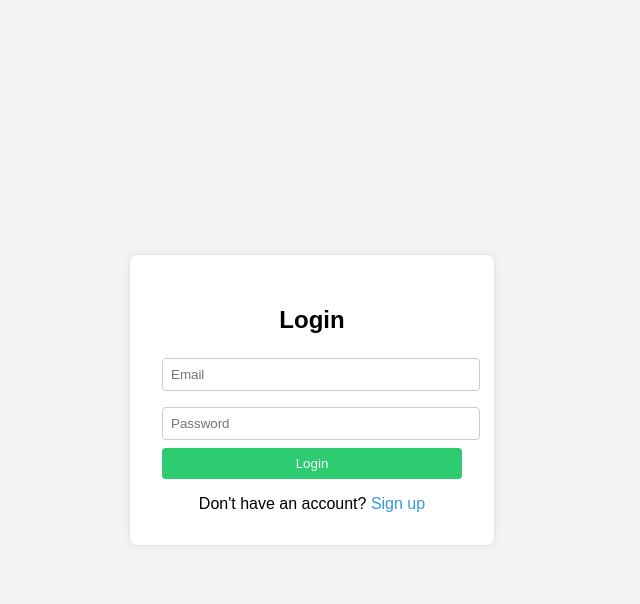
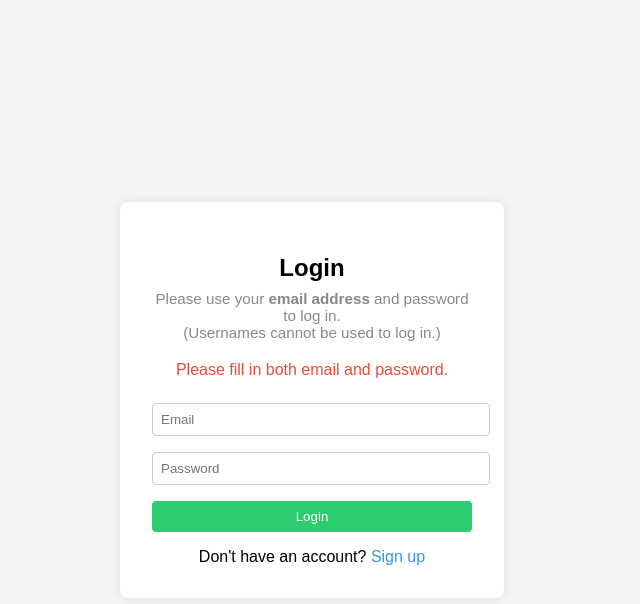
Before and after one commit to gorillaheartmedia/scrum, a plain HTML site: page login.html in a window 1280 px wide. Both pictures are taken after a click on the button "Login". Shown: the whole page, without its empty margins (328-968 px from the left). Drawn offline with nearby package versions, Linux system fonts and the light colour scheme.

Commit message:
Update login.html

```diff
--- a/login.html
+++ b/login.html
@@ -1,8 +1,8 @@
 <!DOCTYPE html>
 <html lang="en">
 <head>
-  <meta charset="UTF-8">
-  <meta name="viewport" content="width=device-width, initial-scale=1.0">
+  <meta charset="UTF-8" />
+  <meta name="viewport" content="width=device-width, initial-scale=1.0" />
   <title>Login - Scrum App</title>
   <script src="https://cdn.jsdelivr.net/npm/@supabase/supabase-js"></script>
   <style>
@@ -20,7 +20,7 @@
       padding: 2rem;
       border-radius: 8px;
       box-shadow: 0 0 10px rgba(0,0,0,0.1);
-      width: 300px;
+      width: 320px;
     }
     h2 {
       margin-bottom: 1rem;
@@ -41,6 +41,7 @@
       border: none;
       border-radius: 4px;
       cursor: pointer;
+      margin-top: 0.5rem;
     }
     .link {
       margin-top: 1rem;
@@ -50,37 +51,68 @@
       color: #3498db;
       text-decoration: none;
     }
+    .tip {
+      font-size: 0.95rem;
+      color: #888;
+      margin-bottom: 1.2rem;
+      text-align: center;
+      margin-top: -0.5rem;
+    }
+    .error-msg {
+      color: #e74c3c;
+      font-size: 1rem;
+      margin-bottom: 1rem;
+      text-align: center;
+      display: none;
+    }
   </style>
 </head>
 <body>
   <div class="container">
     <h2>Login</h2>
-    <input type="email" id="email" placeholder="Email" />
-    <input type="password" id="password" placeholder="Password" />
+    <div class="tip">
+      Please use your <b>email address</b> and password to log in.<br>
+      (Usernames cannot be used to log in.)
+    </div>
+    <div id="error" class="error-msg"></div>
+    <input type="email" id="email" placeholder="Email" autocomplete="username" />
+    <input type="password" id="password" placeholder="Password" autocomplete="current-password" />
     <button onclick="login()">Login</button>
     <div class="link">
       Don't have an account? <a href="signup.html">Sign up</a>
     </div>
   </div>
   <script>
-    const supabase = supabase.createClient('https://thiqiwptecjozwgbepvg.supabase.co', 'eyJhbGciOiJIUzI1NiIsInR5cCI6IkpXVCJ9.eyJpc3MiOiJzdXBhYmFzZSIsInJlZiI6InRoaXFpd3B0ZWNqb3p3Z2JlcHZnIiwicm9sZSI6ImFub24iLCJpYXQiOjE3NTMwMjU3NzYsImV4cCI6MjA2ODYwMTc3Nn0.-sHNcMu5YmSYwuPI4Ukae-22Nr7vGBcAXVEVDYjzG3I');
+    const supabaseClient = supabase.createClient(
+      'https://thiqiwptecjozwgbepvg.supabase.co',
+      'eyJhbGciOiJIUzI1NiIsInR5cCI6IkpXVCJ9.eyJpc3MiOiJzdXBhYmFzZSIsInJlZiI6InRoaXFpd3B0ZWNqb3p3Z2JlcHZnIiwicm9sZSI6ImFub24iLCJpYXQiOjE3NTMwMjU3NzYsImV4cCI6MjA2ODYwMTc3Nn0.-sHNcMu5YmSYwuPI4Ukae-22Nr7vGBcAXVEVDYjzG3I'
+    );
 
     async function login() {
-      const email = document.getElementById('email').value;
+      const email = document.getElementById('email').value.trim();
       const password = document.getElementById('password').value;
+      const errorDiv = document.getElementById('error');
+      errorDiv.style.display = "none";
+      errorDiv.textContent = "";
 
-      const { error } = await supabase.auth.signInWithPassword({ email, password });
+      if (!email || !password) {
+        errorDiv.textContent = "Please fill in both email and password.";
+        errorDiv.style.display = "block";
+        return;
+      }
+
+      const { error } = await supabaseClient.auth.signInWithPassword({ email, password });
 
       if (error) {
-        alert('Login error: ' + error.message);
+        errorDiv.textContent = "Login error: " + error.message;
+        errorDiv.style.display = "block";
       } else {
         window.location.href = 'index.html';
       }
     }
 
-    // Auto-redirect if already logged in
     document.addEventListener('DOMContentLoaded', async () => {
-      const { data: { session } } = await supabase.auth.getSession();
+      const { data: { session } } = await supabaseClient.auth.getSession();
       if (session) {
         window.location.href = 'index.html';
       }
```
